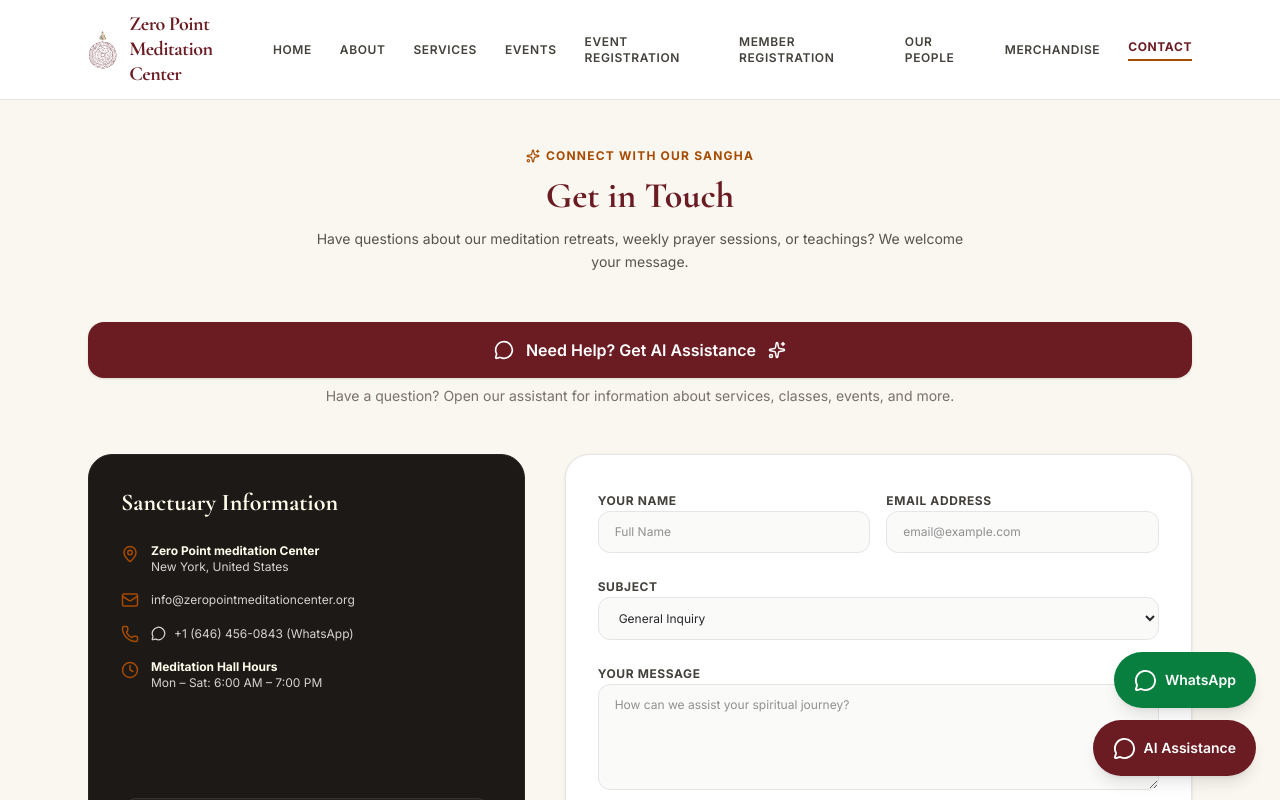
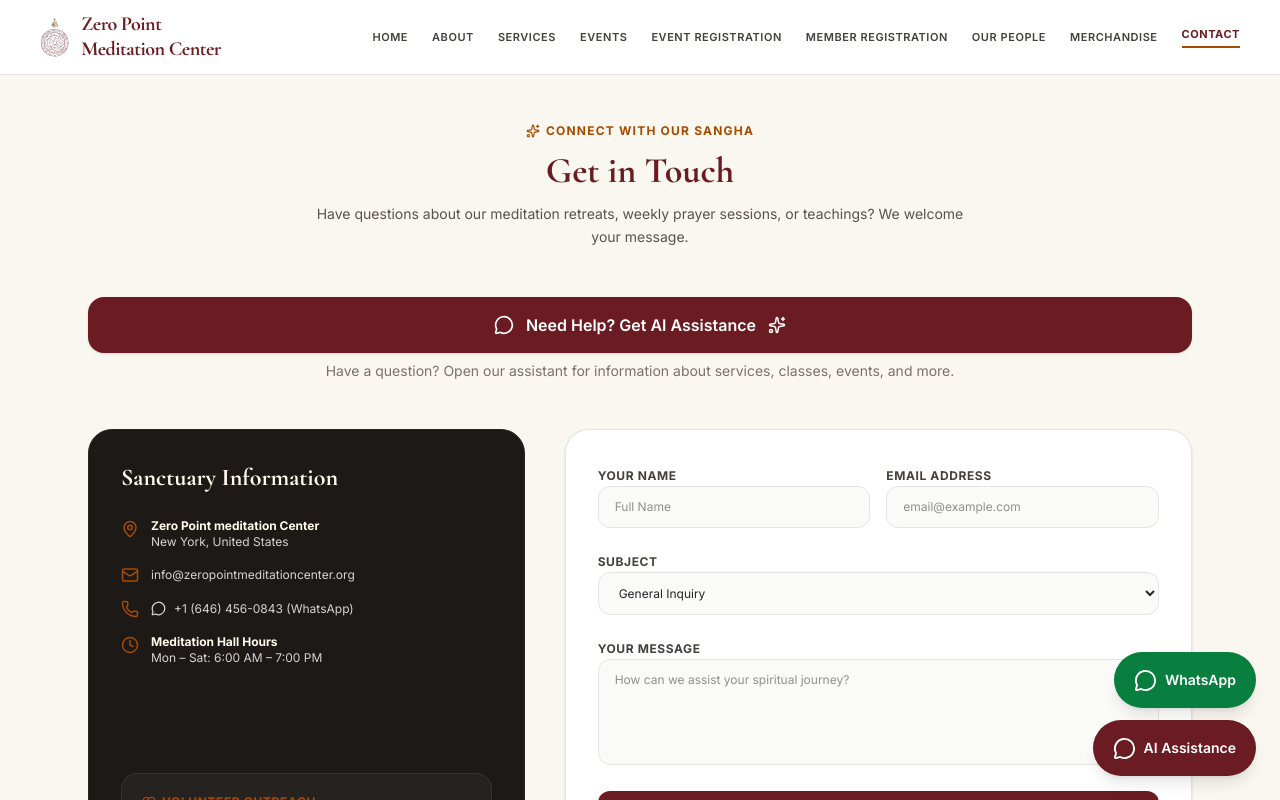
Before and after one commit to sherpaten/Zero-Point-Meditation-Center, a React (Vite) app in the folder zero-point-meditation/: page /contact in a window 1280 px wide. Shown: the top 800 px of the page. Built offline with nearby package versions, Linux system fonts and the light colour scheme.

Commit message:
Widen header layout to reduce side whitespace (#60)

```diff
--- a/zero-point-meditation/src/components/Navbar.jsx
+++ b/zero-point-meditation/src/components/Navbar.jsx
@@ -41,7 +41,7 @@ export default function Navbar() {
 
   return (
     <header className="sticky top-0 z-50 border-b border-stone-200 bg-white/95 backdrop-blur-md">
-      <div className="mx-auto flex max-w-6xl items-center justify-between gap-3 px-4 py-3 sm:px-6">
+      <div className="mx-auto flex w-full max-w-[1720px] items-center justify-between gap-4 px-5 py-3 sm:px-8 lg:px-10">
         <Link
           to="/home"
           className="group flex min-w-0 items-center gap-2.5 rounded-sm focus-visible:outline focus-visible:outline-2 focus-visible:outline-offset-4 focus-visible:outline-buddhist-gold sm:gap-3"
@@ -60,7 +60,7 @@ export default function Navbar() {
           </span>
         </Link>
 
-        <nav aria-label="Main navigation" className="hidden items-center gap-5 text-xs uppercase tracking-wider md:flex lg:gap-7">
+        <nav aria-label="Main navigation" className="hidden items-center gap-4 text-[11px] uppercase tracking-wider lg:flex xl:gap-6">
           {navigation.map((item) => (
             item.children ? (
               <details key={item.label} className="group relative">
@@ -98,7 +98,7 @@ export default function Navbar() {
 
         <button
           type="button"
-          className="inline-flex min-h-11 min-w-11 shrink-0 items-center justify-center rounded-lg border border-stone-200 text-buddhist-burgundy transition-colors hover:bg-amber-50 focus-visible:outline focus-visible:outline-2 focus-visible:outline-offset-2 focus-visible:outline-buddhist-gold md:hidden"
+          className="inline-flex min-h-11 min-w-11 shrink-0 items-center justify-center rounded-lg border border-stone-200 text-buddhist-burgundy transition-colors hover:bg-amber-50 focus-visible:outline focus-visible:outline-2 focus-visible:outline-offset-2 focus-visible:outline-buddhist-gold lg:hidden"
           aria-label={menuOpen ? 'Close navigation menu' : 'Open navigation menu'}
           aria-controls="mobile-primary-navigation"
           aria-expanded={menuOpen}
@@ -112,7 +112,7 @@ export default function Navbar() {
         <nav
           id="mobile-primary-navigation"
           aria-label="Mobile navigation"
-          className="border-t border-stone-200 bg-white px-4 pb-4 pt-2 shadow-lg md:hidden sm:px-6"
+          className="border-t border-stone-200 bg-white px-4 pb-4 pt-2 shadow-lg lg:hidden sm:px-6"
         >
           <ul className="mx-auto max-w-6xl space-y-1">
             {navigation.map((item) => (
```
